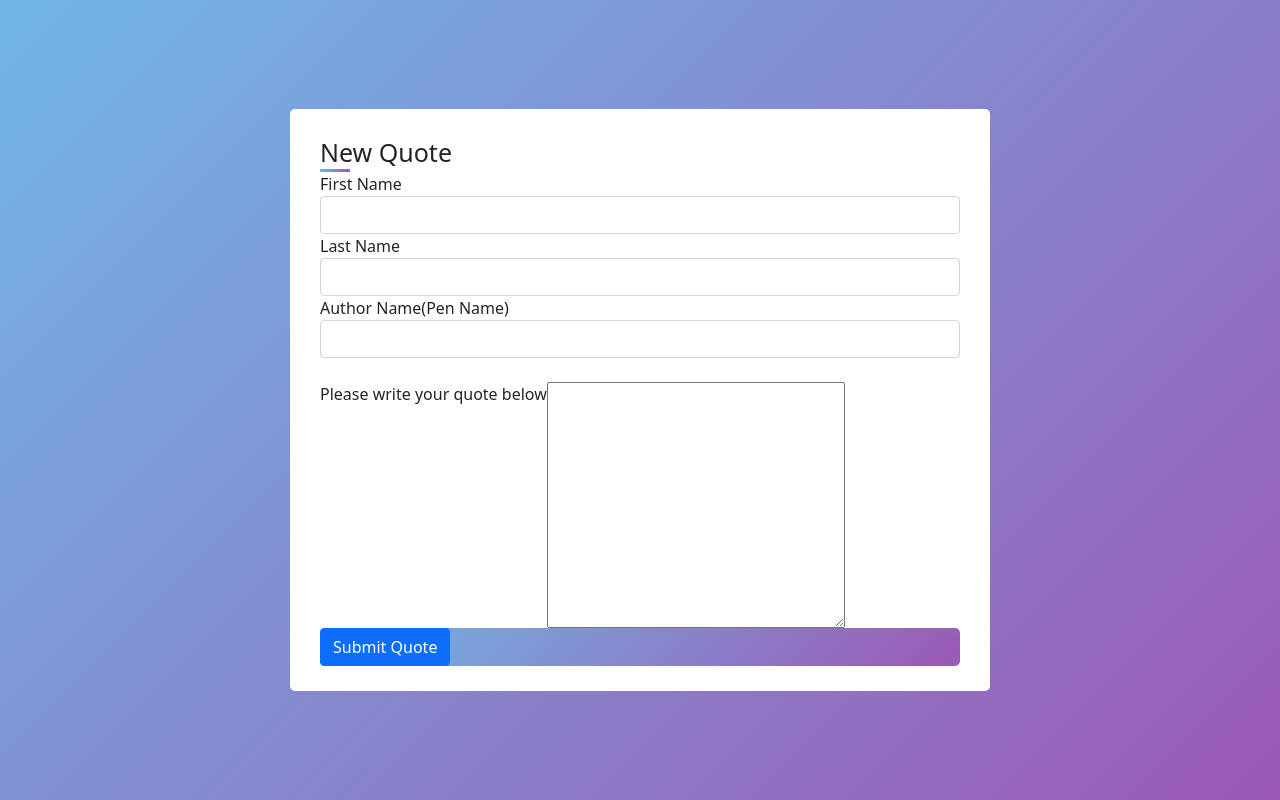
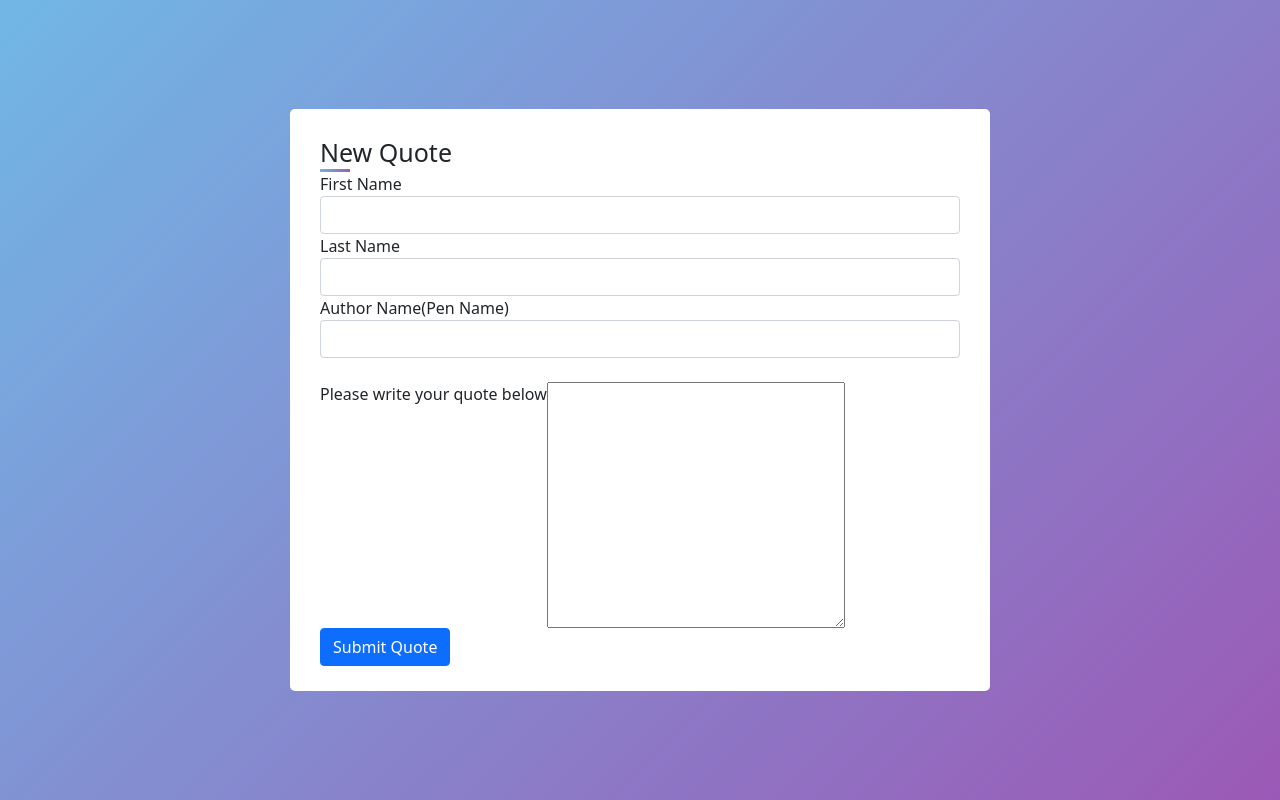
Before and after one commit to AdnanK1/NewQuote, an Angular app: page / in a window 1280 px wide. Built offline with nearby package versions, Linux system fonts and the light colour scheme.

Commit message:
Added type submit to the submit button.

```diff
--- a/src/app/form/form1/form1.component.html
+++ b/src/app/form/form1/form1.component.html
@@ -20,9 +20,9 @@
                 <label for="quote">Please write your quote below</label>
                 <textarea required ngModel name="comment" id="quote" cols="30" rows="10"></textarea>
             </div>
-            <div class="button">
-                <button class="btn btn-primary">Submit Quote</button>
-            </div>
+
+            <button class="btn btn-primary" type="submit">Submit Quote</button>
+
 
         </form>
     </div>
```
